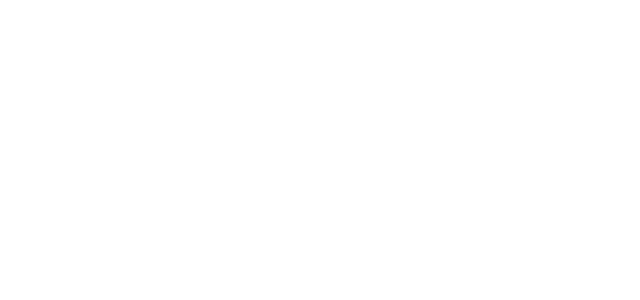
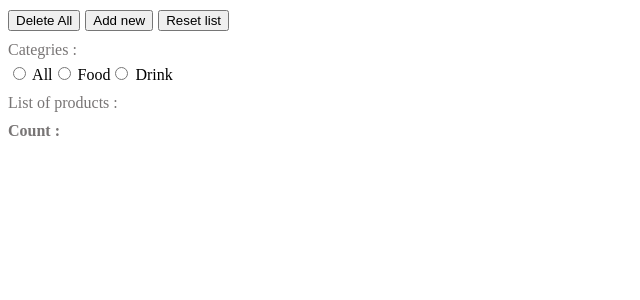
Before and after one commit to rblmdst/ng_v16_lab, an Angular app: page / in a window 1280 px wide. Shown: the top 300 px of the page, without its empty margins (0-640 px from the left). Built offline with nearby package versions, Linux system fonts and the light colour scheme.

Commit message:
[signal] Before Implementation

```diff
--- /dev/null
+++ b/src/app/Product/product-item/product-item.component.html
@@ -0,0 +1,4 @@
+<div *ngIf="product" class="item">
+  {{ product.name }}
+  <button class="action-btn" (click)="onDelete()">X</button>
+</div>
--- /dev/null
+++ b/src/app/Product/product-item/product-item.component.ts
@@ -0,0 +1,18 @@
+import { Component, EventEmitter, Input, Output } from '@angular/core';
+import { NgIf } from '@angular/common';
+import { Product } from '../product.model';
+
+@Component({
+  selector: 'product-item',
+  standalone: true,
+  imports: [NgIf],
+  templateUrl: './product-item.component.html',
+})
+export class ProductItemComponent {
+  @Input({ required: true }) product: Product | null = null;
+  @Output() delete = new EventEmitter<number>();
+
+  onDelete() {
+    this.delete.emit(this.product?.id);
+  }
+}
--- /dev/null
+++ b/src/app/Product/product-list/product-list.component.html
@@ -0,0 +1,26 @@
+<div class="action-btns">
+  <button type="button" (click)="removeAllProducts()">Delete All</button>
+  <button type="button" (click)="addProduct()">Add new</button>
+  <button type="button" (click)="resetProductList()">Reset list</button>
+</div>
+<div class="list-label">Categries :</div>
+<div class="filter-block">
+  <label *ngFor="let type of productTypes" [attr.for]="type.code">
+    <input
+      #radio
+      [attr.id]="type.code"
+      type="radio"
+      name="product_type"
+      [value]="type.code"
+      (change)="onFilterValueChange(radio.value)"
+    />
+    {{ type.label }}
+  </label>
+</div>
+
+<div class="list-label">List of products :</div>
+<!-- TODO: Display product item using "product-item" -->
+<div class="summary">
+  <strong>Count :</strong>
+  <!-- TODO: Display number of items -->
+</div>
--- /dev/null
+++ b/src/app/Product/product-list/product-list.component.ts
@@ -0,0 +1,62 @@
+import { Component } from '@angular/core';
+import { NgFor, NgIf } from '@angular/common';
+import { ProductItemComponent } from '../product-item/product-item.component';
+import { CodeLabel, Product, ProductType } from '../product.model';
+
+@Component({
+  selector: 'product-list',
+  standalone: true,
+  imports: [NgFor, NgIf, ProductItemComponent],
+  templateUrl: './product-list.component.html',
+})
+export class ProductListComponent {
+  productTypes: CodeLabel[] = [
+    { code: 'all', label: 'All' },
+    { code: 'food', label: 'Food' },
+    { code: 'drink', label: 'Drink' },
+  ];
+
+  defaultValue: Product[] = [
+    { id: 3, name: 'Atsiéké Poisson Fumé (APF)', type: 'food' },
+    { id: 12, name: 'Aloko Poulet Braisé', type: 'food' },
+    { id: 7, name: 'Orangina 50 Cl', type: 'drink' },
+  ];
+
+  products = this.defaultValue;
+
+  selectedProductType: ProductType | 'all' = 'all';
+
+  // TODO: Create a filtered list based on products and selectedProductType
+  filteredList = [];
+
+  constructor() {
+    // TOD0: Log product list changes (effect)
+  }
+  removeAllProducts() {
+    // TODO: remove all products from the list
+  }
+
+  resetProductList() {
+    // TODO: set product list to default
+  }
+
+  // people that are fan of using immutability :)
+  addProduct() {
+    const newProduct = { id: 28, name: 'Coca Cola 50 Cl', type: 'drink' };
+    // TODO: Update the list by adding newProduct (use the existing list)
+  }
+
+  // people that are fan of using array.prototype.push()
+  addProductByMutation() {
+    const newProduct = { id: 75, name: 'Sprite 50 Cl', type: 'drink' };
+    // TODO: Update the list by adding newProduct (mutate the existing list)
+  }
+
+  onDelete(productId: number) {
+    // TODO: Update the list of produts
+  }
+
+  onFilterValueChange(productType: string) {
+    // TODO: update the filter (selectedProductType)
+  }
+}
--- a/src/app/app.component.html
+++ b/src/app/app.component.html
@@ -0,0 +1 @@
+<product-list />
--- a/src/app/app.component.ts
+++ b/src/app/app.component.ts
@@ -1,13 +1,14 @@
 import { Component } from '@angular/core';
 import { CommonModule } from '@angular/common';
 import { RouterOutlet } from '@angular/router';
+import { ProductListComponent } from './Product/product-list/product-list.component';
 
 @Component({
   selector: 'app-root',
   standalone: true,
-  imports: [CommonModule, RouterOutlet],
+  imports: [CommonModule, RouterOutlet, ProductListComponent],
   templateUrl: './app.component.html',
-  styleUrls: ['./app.component.css']
+  styleUrls: ['./app.component.css'],
 })
 export class AppComponent {
   title = 'test-app';
--- a/src/styles.css
+++ b/src/styles.css
@@ -1,8 +1,37 @@
 /* You can add global styles to this file, and also import other style files */
-.item{
-  border: 2px solid silver;
-  width: 200px;
+.item {
+  border: 1px solid silver;
+  width: 230px;
   border-radius: 5px;
-  margin-bottom: 10px;
+  margin-bottom: 2px;
   padding: 5px;
+  display: flex;
+  justify-content: space-between;
 }
+
+.action-btn {
+  margin-left: 10px;
+}
+
+.action-btns {
+  margin: 10px 0;
+}
+.action-btns button {
+  margin-right: 5px;
+}
+
+.list-label {
+  margin-bottom: 5px;
+  margin-top: 10px;
+  color: #787575;
+}
+
+.summary {
+  margin-top: 10px;
+  color: #787575;
+}
+
+.filter-block {
+  display: flex;
+  align-items: center;
+}
```
Also changed, not shown: src/app/Product/product.model.ts (added, +12 -0 lines).
